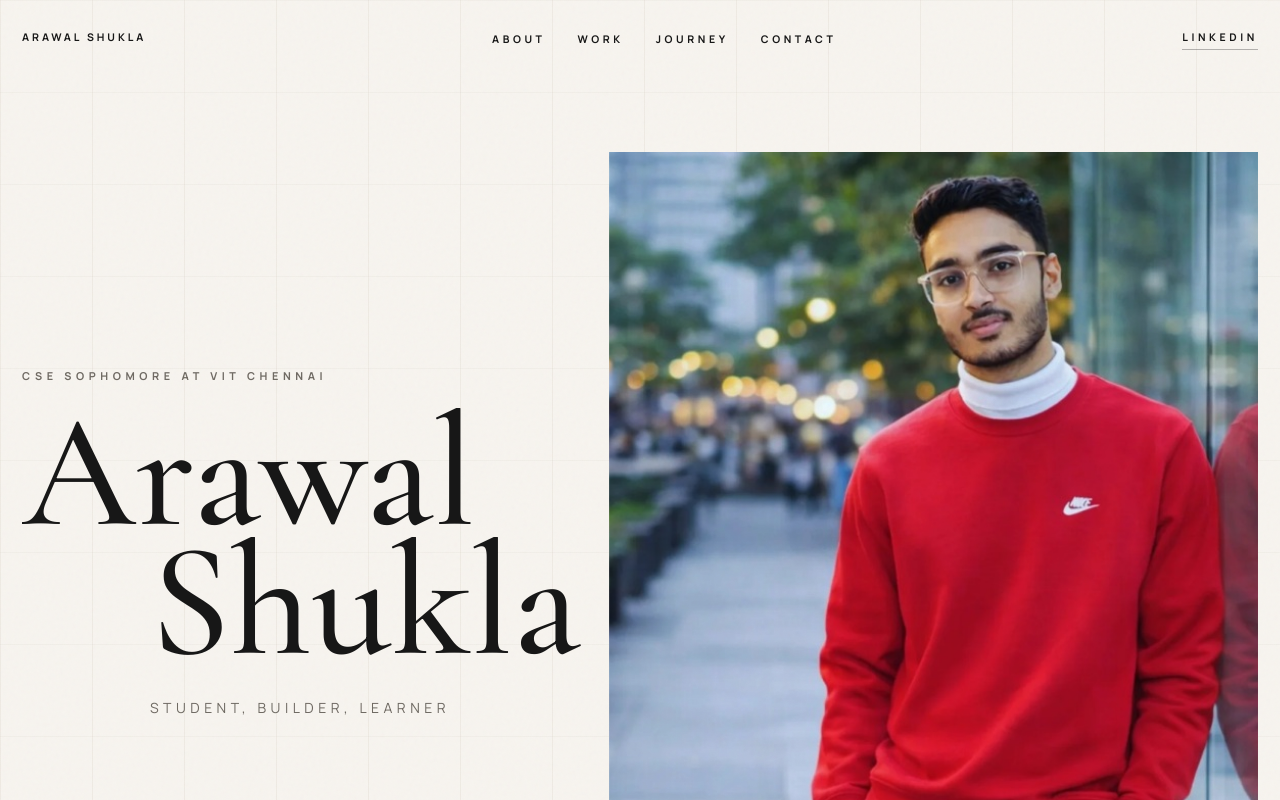
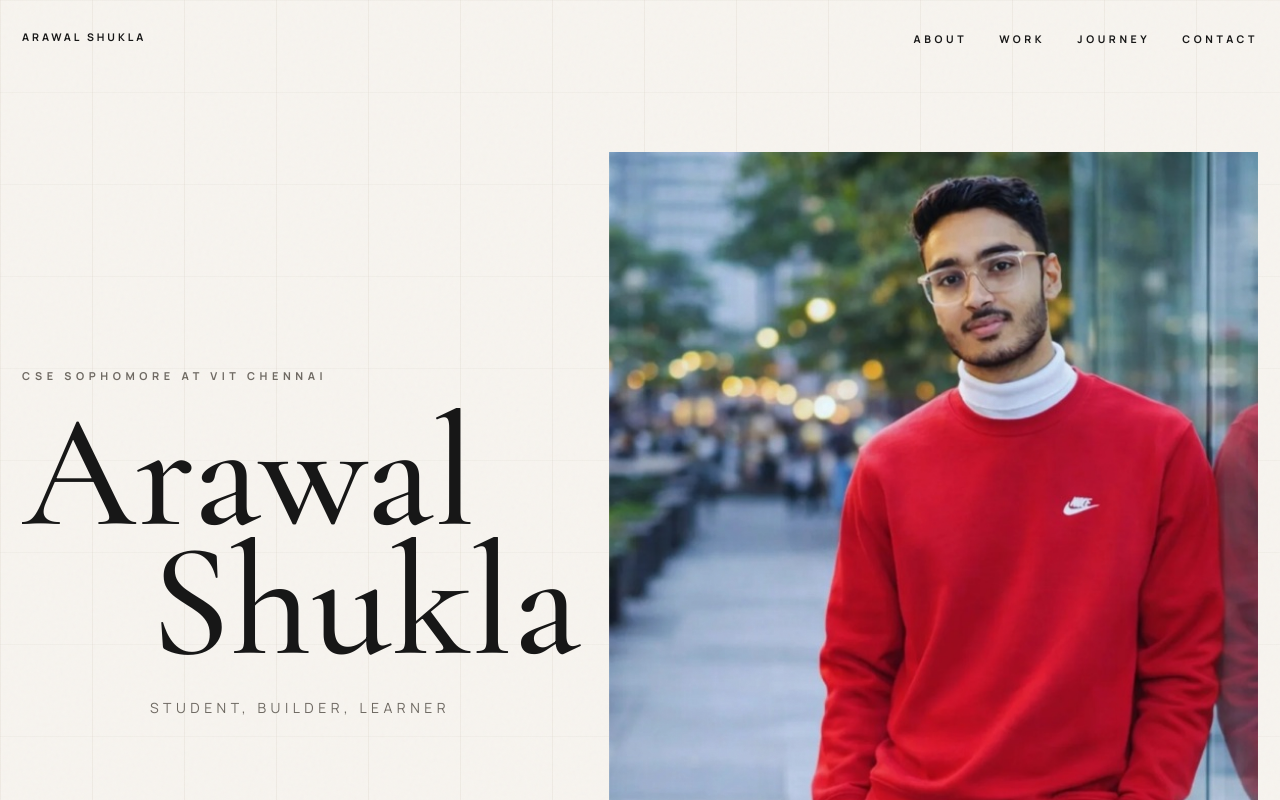
Before and after one commit to Arawal123/Personal-portfolio, a Next.js app: page / in a window 1280 px wide. Shown: the top 800 px of the page. Built offline with nearby package versions, Linux system fonts and the light colour scheme.

Commit message:
Remove LinkedIn nav link

```diff
--- a/components/Header.tsx
+++ b/components/Header.tsx
@@ -49,14 +49,6 @@ export default function Header() {
             </a>
           ))}
         </div>
-        <a
-          href={site.linkedin}
-          target="_blank"
-          rel="noreferrer"
-          className="focus-ring hidden border-b border-[#171717]/30 pb-1 text-[#171717] transition-colors duration-500 hover:text-[#9b7b5a] sm:inline-flex"
-        >
-          LinkedIn
-        </a>
       </nav>
     </header>
   );
```
